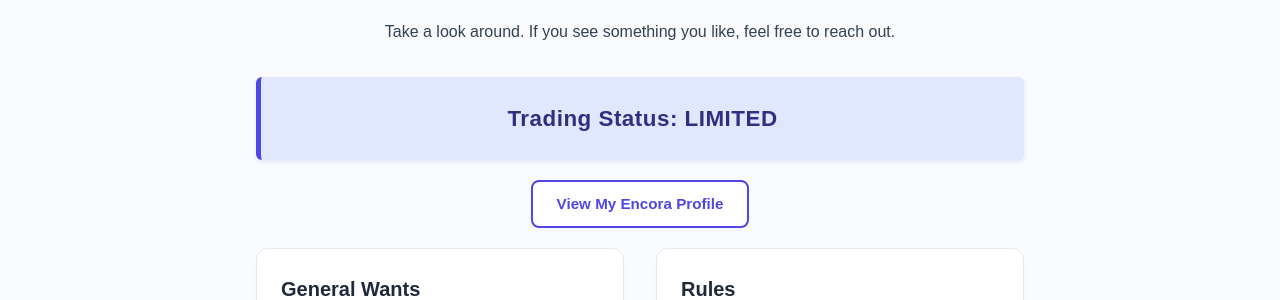
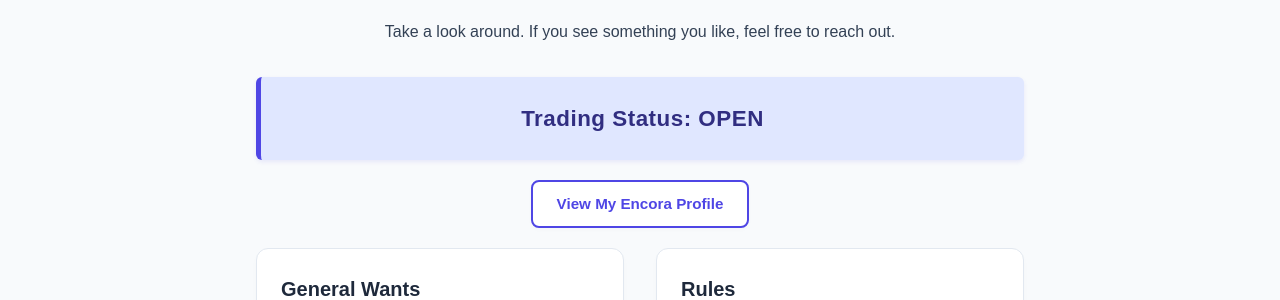
Before and after one commit to DireSpider/direspider.github.io, a Jekyll site: the page built from index.html, in a window 1280 px wide. Shown: the part 259-559 px from the top of the page. Built offline with Jekyll 4.4.1, drawn with Linux system fonts in a browser that asks for light colours.

Commit message:
update my status include html

```diff
--- a/_includes/status.html
+++ b/_includes/status.html
@@ -1,4 +1,4 @@
 <div class="trading-status">
             Trading Status:
-  <span class="upper-case">limited </span>
+  <span class="upper-case">open </span>
 </div>
```
